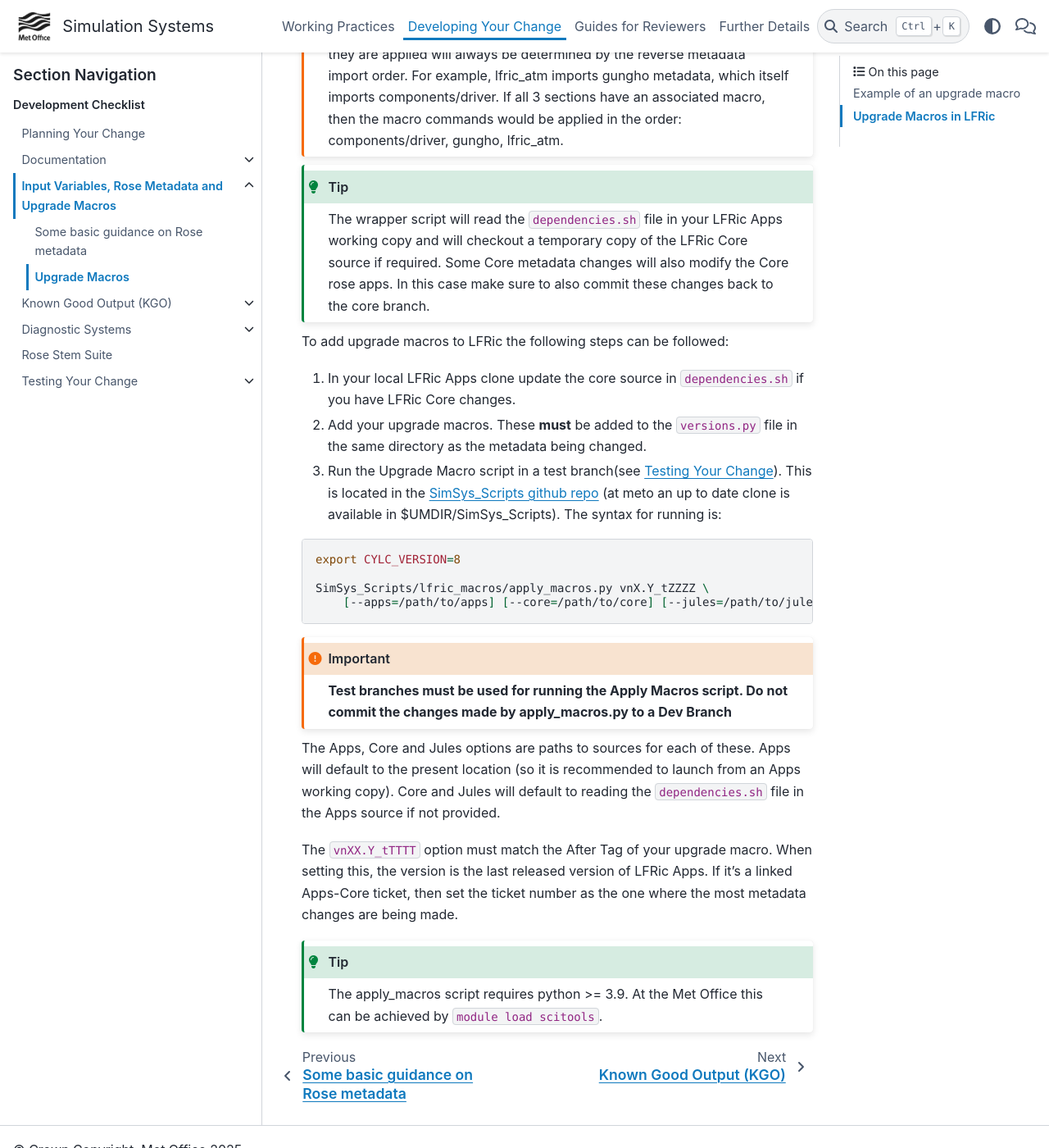
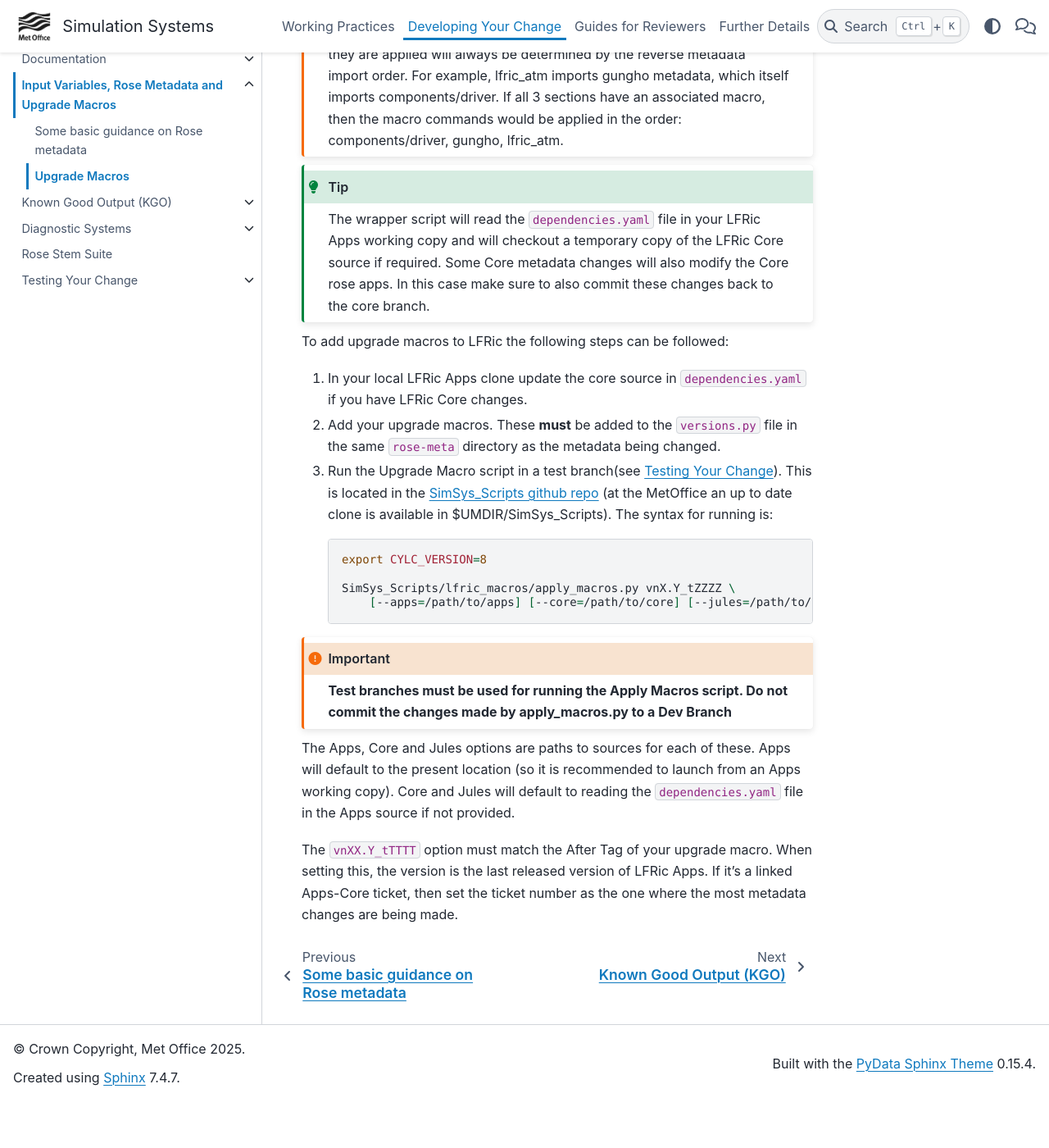
Before and after one commit to MetOffice/simulation-systems, a Sphinx documentation site: the page built from source/Development/macros.rst, in a window 1280 px wide and 1400 px high, scrolled down 2920 px. Shown: the whole window at 82% size. Built offline with Sphinx 7.4.7 and the PyData theme 0.15.4, drawn with Linux system fonts in a browser that asks for light colours; after the commit the page ends 4263 px from its top, so only the background shows below that; some of the changed text lies outside the part shown.

Commit message:
add macro changes

```diff
--- a/source/Development/inputs.rst
+++ b/source/Development/inputs.rst
@@ -150,9 +150,6 @@
 
 .. important::
 
-    If your development includes an upgrade macro, you **must** add the
-    ``macro`` keyword to your ticket.
-
     **Do not** apply the upgrade macro to your dev branch prior to the review
     process. Instead you must create a test branch. See :ref:`testing`.
 
--- a/source/Development/macros.rst
+++ b/source/Development/macros.rst
@@ -32,7 +32,8 @@
         ``applications/<APPLICATION>/rose-meta/lfric-<APPLICATION>/versions.py``
 
         Variations on this theme occur, e.g. LFRic Apps science sections or
-        Components in LFRic Core
+        Components in LFRic Core. Metadata directories are also symlinked from a
+        top level ``rose-meta`` directory.
 
 
 Within the file a blank upgrade macro will typically look like this:
@@ -151,7 +152,7 @@
 
 .. tip::
 
-    The wrapper script will read the ``dependencies.sh`` file in your LFRic
+    The wrapper script will read the ``dependencies.yaml`` file in your LFRic
     Apps working copy and will checkout a temporary copy of the LFRic Core
     source if required. Some Core metadata changes will also modify the Core
     rose apps. In this case make sure to also commit these changes back to the
@@ -159,23 +160,23 @@
 
 To add upgrade macros to LFRic the following steps can be followed:
 
-1. In your local LFRic Apps clone update the core source in ``dependencies.sh``
-   if you have LFRic Core changes.
+1. In your local LFRic Apps clone update the core source in
+   ``dependencies.yaml`` if you have LFRic Core changes.
 
 2. Add your upgrade macros. These **must** be added to the ``versions.py`` file
-   in the same directory as the metadata being changed.
+   in the same ``rose-meta`` directory as the metadata being changed.
 
 3. Run the Upgrade Macro script in a test branch(see :ref:`testing`). This is
    located in the `SimSys_Scripts github repo
-   <https://github.com/MetOffice/SimSys_Scripts>`__ (at meto an up to date
-   clone is available in $UMDIR/SimSys_Scripts). The syntax for running is:
+   <https://github.com/MetOffice/SimSys_Scripts>`__ (at the MetOffice an up to
+   date clone is available in $UMDIR/SimSys_Scripts). The syntax for running is:
 
-.. code-block:: shell
+   .. code-block:: shell
 
-    export CYLC_VERSION=8
+       export CYLC_VERSION=8
 
-    SimSys_Scripts/lfric_macros/apply_macros.py vnX.Y_tZZZZ \
-        [--apps=/path/to/apps] [--core=/path/to/core] [--jules=/path/to/jules]
+       SimSys_Scripts/lfric_macros/apply_macros.py vnX.Y_tZZZZ \
+           [--apps=/path/to/apps] [--core=/path/to/core] [--jules=/path/to/jules]
 
 .. important::
 
@@ -185,14 +186,9 @@
 The Apps, Core and Jules options are paths to sources for each of these. Apps
 will default to the present location (so it is recommended to launch from an
 Apps working copy). Core and Jules will default to reading the
-``dependencies.sh`` file in the Apps source if not provided.
+``dependencies.yaml`` file in the Apps source if not provided.
 
 The ``vnXX.Y_tTTTT`` option must match the After Tag of your upgrade macro.
 When setting this, the version is the last released version of LFRic Apps. If
 it's a linked Apps-Core ticket, then set the ticket number as the one where
 the most metadata changes are being made.
-
-.. tip::
-
-    The apply_macros script requires python >= 3.9. At the Met Office this can
-    be achieved by ``module load scitools``.
--- a/source/Development/testing.rst
+++ b/source/Development/testing.rst
@@ -59,9 +59,9 @@
 
 .. code-block:: shell
 
-    git switch -c test_branch_name [parent_branch]
+    git switch -c test_branch_name [<start_point>]
 
-from a local clone. If not provided ``parent_branch`` will default to your
+from a local clone. If not provided ``start_point`` will default to your
 current branch.
 
 If using a test branch then do list this on your ticket and include the results
```
Also changed, not shown: other parts of source/Development/macros.rst (+2 -2 lines).
